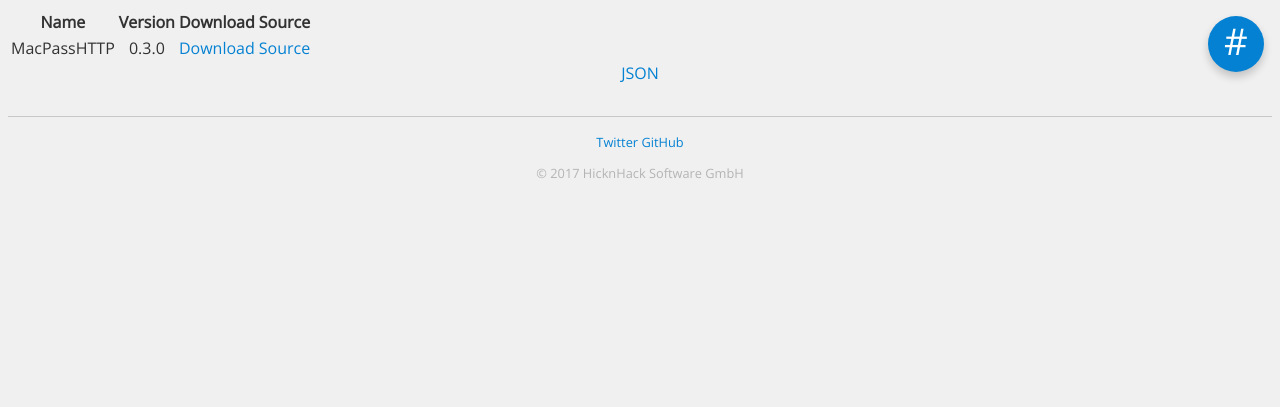
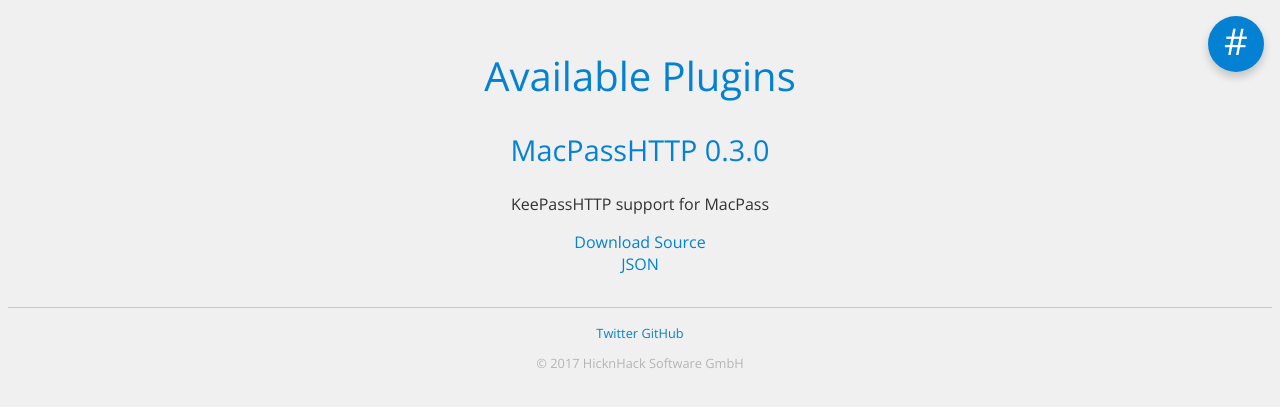
Before and after one commit to MacPass/macpass.github.io, a Jekyll site: the page built from plugins.html, in a window 1280 px wide. Shown: the top 407 px of the page. Built offline with Jekyll 4.4.1, drawn with Linux system fonts in a browser that asks for light colours.

Commit message:
Changed layout to list.

```diff
--- a/plugins.html
+++ b/plugins.html
@@ -2,38 +2,18 @@
 layout: root
 ---
 
-<table>
-  <tr>
-    <th>
-      Name
-    </th>
-    <th>
-      Version
-    </th>
-    <th>
-      Download
-    </th>
-    <th>
-      Source
-    </th>
-  </tr>
-  {% for plugin in site.data.plugins %}
-    <tr>
-      <td>
-        {{ plugin['name'] }}
-      </td>
-      <td>
-        {{ plugin['version'] }}
-      </td>
-      <td>
-        <a href="{{ plugin['download'] }}">Download</a>
-      </td>
-      <td>
-        <a href="{{ plugin['source'] }}">Source</a>
-      </td>
-    </tr>
-  {% endfor %}
-
-</table>
+<h1>Available Plugins</h1>
+{% for plugin in site.data.plugins %}
+<div class="plugin-item">
+  <h2>{{ plugin['name'] }} <span class="plugin-version">{{ plugin['version'] }}</span></h2>
+  <p>
+    {{ plugin['description'] }}
+  </p>
+  <div class="plugin-download">
+    <a href="{{ plugin['download'] }}">Download</a>
+    <a href="{{ plugin['source'] }}">Source</a>
+  </div>
+</div>
+{% endfor %}
 
 <a href='data/plugins.json'>JSON</a>
```
